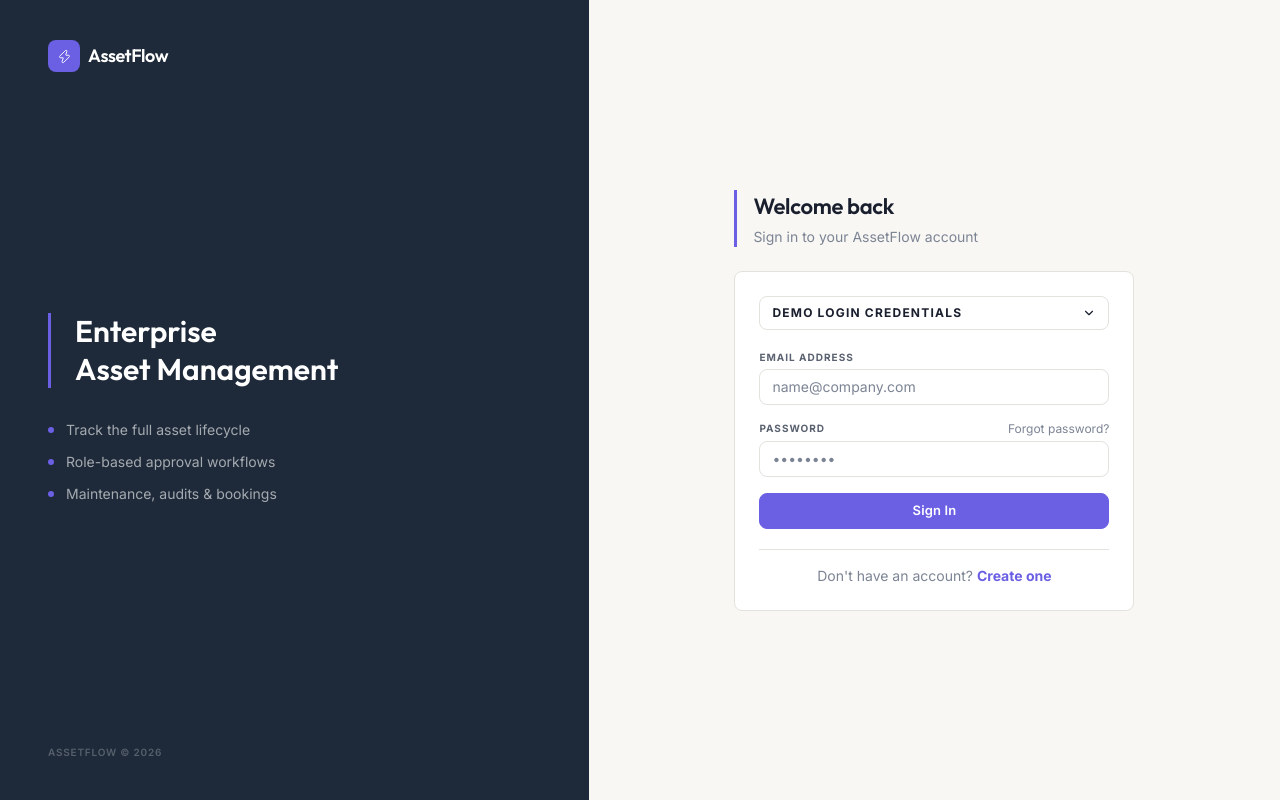
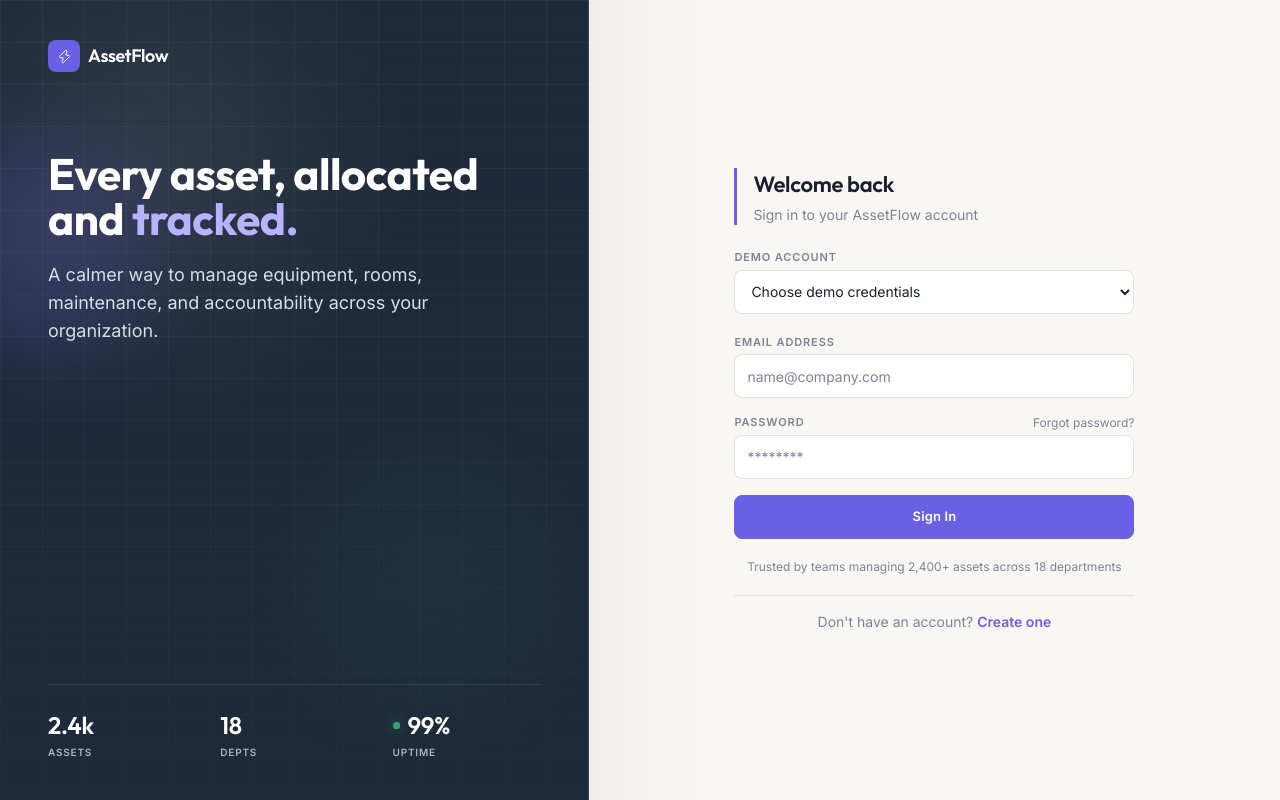
Before and after one commit to Pratik-Devang/Odoo-AxiomCrew, a Next.js app in the folder assetflow/: page /login in a window 1280 px wide. Built offline with nearby package versions, Linux system fonts and the light colour scheme.

Commit message:
Login page changes

```diff
--- a/assetflow/app/globals.css
+++ b/assetflow/app/globals.css
@@ -142,6 +142,112 @@
     border-radius: 9999px;
     background: var(--color-go);
   }
+
+  .af-flow-node {
+    min-width: 164px;
+    border: 1px solid rgba(255, 255, 255, 0.20);
+    border-radius: var(--radius-md, 8px);
+    background: rgba(255, 255, 255, 0.06);
+    padding: 12px;
+    backdrop-filter: blur(8px);
+  }
+
+  .af-flow-path {
+    fill: none;
+    stroke: rgba(255, 255, 255, 0.28);
+    stroke-width: 1.5;
+    stroke-linecap: round;
+    stroke-dasharray: 7 8;
+  }
+
+  .af-flow-dot {
+    fill: var(--color-accent);
+    filter: drop-shadow(0 0 8px rgba(107, 95, 228, 0.55));
+  }
+
+  .af-auth-toast {
+    display: flex;
+    align-items: flex-start;
+    gap: 10px;
+    border: 1px solid var(--color-danger);
+    border-radius: var(--radius-md, 8px);
+    background: var(--color-danger-light);
+    color: var(--color-danger);
+    padding: 12px;
+    font-size: 13px;
+    line-height: 1.35;
+  }
+
+  .af-auth-orb {
+    position: absolute;
+    width: 220px;
+    height: 220px;
+    border-radius: 9999px;
+    filter: blur(44px);
+    opacity: 0.24;
+    pointer-events: none;
+  }
+
+  .af-auth-orb-violet {
+    left: -72px;
+    top: 18%;
+    background: var(--color-accent);
+  }
+
+  .af-auth-orb-sage {
+    bottom: 12%;
+    right: 8%;
+    background: var(--color-go);
+    opacity: 0.16;
+  }
+
+  .af-auth-asset-card {
+    border: 1px solid rgba(255, 255, 255, 0.14);
+    border-radius: var(--radius-md, 8px);
+    background: rgba(255, 255, 255, 0.07);
+    padding: 12px;
+    backdrop-filter: blur(10px);
+    box-shadow: 0 18px 46px rgba(0, 0, 0, 0.12);
+  }
+
+  .af-auth-status-dot {
+    width: 7px;
+    height: 7px;
+    border-radius: 9999px;
+  }
+
+  .af-auth-status-dot-go {
+    background: var(--color-go);
+    box-shadow: 0 0 12px rgba(58, 158, 111, 0.72);
+  }
+
+  .af-auth-status-dot-warn {
+    background: var(--color-warn);
+    box-shadow: 0 0 12px rgba(212, 134, 10, 0.72);
+  }
+
+  .af-auth-status-dot-signal {
+    background: var(--color-accent);
+    box-shadow: 0 0 12px rgba(107, 95, 228, 0.72);
+  }
+
+  .af-auth-live-dot {
+    position: relative;
+    display: inline-flex;
+    width: 7px;
+    height: 7px;
+    border-radius: 9999px;
+    background: var(--color-go);
+    box-shadow: 0 0 12px rgba(58, 158, 111, 0.65);
+  }
+
+  .af-auth-live-dot::before {
+    content: "";
+    position: absolute;
+    inset: 0;
+    border-radius: inherit;
+    background: var(--color-go);
+  }
 }
 
 @media (prefers-reduced-motion: no-preference) {
@@ -169,6 +275,168 @@
 
   .af-live-pulse::before {
     animation: af-ping 1.6s cubic-bezier(0, 0, 0.2, 1) infinite;
+  }
+
+  @keyframes af-node-pulse {
+    0%,
+    100% {
+      border-color: rgba(255, 255, 255, 0.20);
+      background: rgba(255, 255, 255, 0.06);
+    }
+    50% {
+      border-color: rgba(238, 236, 251, 0.42);
+      background: rgba(255, 255, 255, 0.09);
+    }
+  }
+
+  @keyframes af-flow-1 {
+    0%,
+    8% {
+      offset-distance: 0%;
+      opacity: 0;
+    }
+    16%,
+    35% {
+      opacity: 1;
+    }
+    43%,
+    100% {
+      offset-distance: 100%;
+      opacity: 0;
+    }
+  }
+
+  @keyframes af-flow-2 {
+    0%,
+    20% {
+      offset-distance: 0%;
+      opacity: 0;
+    }
+    28%,
+    47% {
+      opacity: 1;
+    }
+    55%,
+    100% {
+      offset-distance: 100%;
+      opacity: 0;
+    }
+  }
+
+  @keyframes af-flow-3 {
+    0%,
+    38% {
+      offset-distance: 0%;
+      opacity: 0;
+    }
+    46%,
+    65% {
+      opacity: 1;
+    }
+    73%,
+    100% {
+      offset-distance: 100%;
+      opacity: 0;
+    }
+  }
+
+  @keyframes af-flow-4 {
+    0%,
+    56% {
+      offset-distance: 0%;
+      opacity: 0;
+    }
+    64%,
+    84% {
+      opacity: 1;
+    }
+    92%,
+    100% {
+      offset-distance: 100%;
+      opacity: 0;
+    }
+  }
+
+  .af-flow-node {
+    animation: af-node-pulse 6s ease-in-out infinite;
+  }
+
+  .af-flow-dot-1 {
+    offset-path: path("M112 84 C178 84 188 88 248 110");
+    animation: af-flow-1 6s ease-in-out infinite;
+  }
+
+  .af-flow-dot-2 {
+    offset-path: path("M112 124 C112 172 116 190 152 214");
+    animation: af-flow-2 6s ease-in-out infinite;
+  }
+
+  .af-flow-dot-3 {
+    offset-path: path("M302 190 C262 190 244 206 212 230");
+    animation: af-flow-3 6s ease-in-out infinite;
+  }
+
+  .af-flow-dot-4 {
+    offset-path: path("M160 258 C214 300 258 302 326 278");
+    animation: af-flow-4 6s ease-in-out infinite;
+  }
+
+  @keyframes af-toast-in {
+    from {
+      opacity: 0;
+      transform: translateY(12px);
+    }
+    to {
+      opacity: 1;
+      transform: translateY(0);
+    }
+  }
+
+  .af-auth-toast {
+    animation: af-toast-in 200ms ease-out both;
+  }
+
+  .af-btn-primary:active {
+    transform: scale(0.98);
+  }
+
+  @keyframes af-auth-drift {
+    0%,
+    100% {
+      transform: translate3d(0, 0, 0);
+    }
+    50% {
+      transform: translate3d(18px, -14px, 0);
+    }
+  }
+
+  @keyframes af-auth-card-in {
+    from {
+      opacity: 0;
+      transform: translateY(14px);
+    }
+    to {
+      opacity: 1;
+      transform: translateY(0);
+    }
+  }
+
+  .af-auth-orb {
+    animation: af-auth-drift 9s ease-in-out infinite;
+  }
+
+  .af-auth-orb-sage {
+    animation-duration: 11s;
+    animation-direction: reverse;
+  }
+
+  .af-auth-asset-card {
+    opacity: 0;
+    animation: af-auth-card-in 520ms ease-out forwards;
+  }
+
+  .af-auth-live-dot::before {
+    animation: af-ping 1.8s cubic-bezier(0, 0, 0.2, 1) infinite;
   }
 }
 
--- a/assetflow/components/auth-card.tsx
+++ b/assetflow/components/auth-card.tsx
@@ -1,45 +1,69 @@
 import type { ReactNode } from "react";
-import { Zap } from "lucide-react";
+import { CalendarDays, Laptop, Monitor, Wrench, Zap } from "lucide-react";
 
 export function AuthCard({ title, subtitle, children }: { title: string; subtitle?: string; children: ReactNode }) {
   return (
     <div className="flex min-h-[100dvh]">
-      <div className="hidden flex-col justify-between bg-depth px-12 py-10 lg:flex lg:w-[46%]">
-        <div className="flex items-center gap-2">
+      <div className="relative hidden overflow-hidden bg-depth px-12 py-10 lg:flex lg:w-[46%] lg:flex-col">
+        <div className="af-auth-orb af-auth-orb-violet" />
+        <div className="af-auth-orb af-auth-orb-sage" />
+        <div className="absolute inset-0 bg-[linear-gradient(rgba(255,255,255,0.045)_1px,transparent_1px),linear-gradient(90deg,rgba(255,255,255,0.045)_1px,transparent_1px)] bg-[length:42px_42px]" />
+        <div className="absolute inset-0 bg-[radial-gradient(circle_at_25%_20%,rgba(255,255,255,0.08),transparent_34%),linear-gradient(180deg,transparent_0%,rgba(30,42,58,0.74)_100%)]" />
+        <div className="absolute inset-y-0 right-0 w-px bg-white/10" />
+
+        <div className="relative z-10 flex items-center gap-2">
           <div className="flex h-8 w-8 items-center justify-center rounded-md bg-signal">
             <Zap size={15} strokeWidth={1.5} className="text-white" />
           </div>
           <span className="font-display text-lg font-semibold tracking-tight text-white">AssetFlow</span>
         </div>
 
-        <div className="flex flex-1 flex-col items-start justify-center gap-8 py-16">
-          <div className="border-l-4 border-signal pl-6">
-            <p className="font-display text-3xl font-semibold leading-tight text-white">
-              Enterprise
-              <br />
-              Asset Management
+        <div className="relative z-10 flex flex-1 flex-col justify-center py-12">
+          <div className="max-w-md">
+            <h2 className="font-display text-[44px] font-bold leading-[1.02] tracking-[-0.5px] text-white">
+              Every asset, allocated and <span className="text-[#B8B2FF]">tracked.</span>
+            </h2>
+            <p className="mt-5 max-w-sm text-lg leading-7 text-[#D7DEE8]">
+              A calmer way to manage equipment, rooms, maintenance, and accountability across your organization.
             </p>
           </div>
-          <div className="space-y-3">
-            {[
-              "Track the full asset lifecycle",
-              "Role-based approval workflows",
-              "Maintenance, audits & bookings",
-            ].map((item) => (
-              <div key={item} className="flex items-center gap-3">
-                <div className="h-1.5 w-1.5 shrink-0 rounded-full bg-signal" />
-                <p className="text-sm text-white/60">{item}</p>
-              </div>
-            ))}
+
+          <div className="mt-10 grid max-w-md gap-3">
+            <AuthAssetCard
+              delay="100ms"
+              icon={<Laptop size={15} strokeWidth={1.7} />}
+              title="MacBook Pro 14"
+              tag="AF-0001"
+              status="Allocated"
+              tone="go"
+            />
+            <AuthAssetCard
+              delay="250ms"
+              icon={<Wrench size={15} strokeWidth={1.7} />}
+              title="Projector Cart"
+              tag="AF-0004"
+              status="Maintenance"
+              tone="warn"
+            />
+            <AuthAssetCard
+              delay="400ms"
+              icon={<CalendarDays size={15} strokeWidth={1.7} />}
+              title="Conference Room B2"
+              tag="AF-0005"
+              status="Booked"
+              tone="signal"
+            />
           </div>
         </div>
 
-        <p className="text-[10px] font-semibold uppercase tracking-[0.08em] text-white/25">
-          AssetFlow &copy; 2026
-        </p>
+        <div className="relative z-10 grid grid-cols-3 gap-6 border-t border-white/10 pt-6">
+          <AuthStat value="2.4k" label="assets" />
+          <AuthStat value="18" label="depts" />
+          <AuthStat value="99%" label="uptime" />
+        </div>
       </div>
 
-      <div className="flex flex-1 items-center justify-center bg-canvas px-6 py-12">
+      <div className="flex flex-1 items-center justify-center bg-[linear-gradient(90deg,#F0EEE9_0%,#F8F7F4_18%,#F8F7F4_100%)] px-6 py-12">
         <div className="w-full max-w-[400px]">
           <div className="mb-8 flex items-center gap-2 lg:hidden">
             <div className="flex h-7 w-7 items-center justify-center rounded-md bg-signal">
@@ -53,9 +77,55 @@
             {subtitle && <p className="mt-1 text-sm text-ink3">{subtitle}</p>}
           </div>
 
-          <div className="rounded-md border border-border bg-surface p-6">{children}</div>
+          {children}
         </div>
       </div>
     </div>
   );
 }
+
+function AuthStat({ value, label }: { value: string; label: string }) {
+  return (
+    <div>
+      <div className="flex items-center gap-2 font-display text-2xl font-semibold tracking-[-0.3px] text-white">
+        {label === "uptime" && <span className="af-auth-live-dot" />}
+        {value}
+      </div>
+      <div className="mt-1 text-[10px] font-semibold uppercase tracking-[0.08em] text-[#AAB5C4]">{label}</div>
+    </div>
+  );
+}
+
+function AuthAssetCard({
+  delay,
+  icon,
+  title,
+  tag,
+  status,
+  tone,
+}: {
+  delay: string;
+  icon: ReactNode;
+  title: string;
+  tag: string;
+  status: string;
+  tone: "go" | "warn" | "signal";
+}) {
+  return (
+    <div className="af-auth-asset-card" style={{ animationDelay: delay }}>
+      <div className="flex items-center gap-3">
+        <div className="flex h-9 w-9 items-center justify-center rounded-md border border-white/12 bg-white/[0.07] text-white/75">
+          {icon}
+        </div>
+        <div className="min-w-0 flex-1">
+          <div className="truncate text-sm font-semibold text-white">{title}</div>
+          <div className="mt-1 font-mono text-[10px] font-semibold text-[#B8B2FF]">{tag}</div>
+        </div>
+        <div className="flex items-center gap-2 text-[10px] font-semibold uppercase tracking-[0.08em] text-white/50">
+          <span className={`af-auth-status-dot af-auth-status-dot-${tone}`} />
+          {status}
+        </div>
+      </div>
+    </div>
+  );
+}
--- a/assetflow/components/login-form.tsx
+++ b/assetflow/components/login-form.tsx
@@ -3,141 +3,32 @@
 import Link from "next/link";
 import { useRouter } from "next/navigation";
 import { useState, type FormEvent } from "react";
-import { AlertCircle, CheckCircle2, ChevronDown } from "lucide-react";
+import { CheckCircle2 } from "lucide-react";
 
 const demoCredentials = [
-  {
-    role: "Admin",
-    name: "Avery Admin",
-    email: "admin@assetflow.local",
-    password: "Password123!",
-  },
-  {
-    role: "Department Head",
-    name: "Priya Shah",
-    email: "priya.shah@assetflow.local",
-    password: "Password123!",
-  },
-  {
-    role: "Department Head",
-    name: "Marcus Reed",
-    email: "marcus.reed@assetflow.local",
-    password: "Password123!",
-  },
-  {
-    role: "Asset Manager",
-    name: "Elena Torres",
-    email: "elena.torres@assetflow.local",
-    password: "Password123!",
-  },
-  {
-    role: "Asset Manager",
-    name: "Noah Williams",
-    email: "noah.williams@assetflow.local",
-    password: "Password123!",
-  },
-  {
-    role: "Employee",
-    name: "Mia Chen",
-    email: "mia.chen@assetflow.local",
-    password: "Password123!",
-  },
-  {
-    role: "Employee",
-    name: "Liam Patel",
-    email: "liam.patel@assetflow.local",
-    password: "Password123!",
-  },
-  {
-    role: "Employee",
-    name: "Sofia Martinez",
-    email: "sofia.martinez@assetflow.local",
-    password: "Password123!",
-  },
-  {
-    role: "Employee",
-    name: "Ethan Brown",
-    email: "ethan.brown@assetflow.local",
-    password: "Password123!",
-  },
-  {
-    role: "Employee",
-    name: "Isabella Davis",
-    email: "isabella.davis@assetflow.local",
-    password: "Password123!",
-  },
-  {
-    role: "Department Head",
-    name: "Nora Evans",
-    email: "nora.evans@assetflow.local",
-    password: "Password123!",
-  },
-  {
-    role: "Department Head",
-    name: "Owen Brooks",
-    email: "owen.brooks@assetflow.local",
-    password: "Password123!",
-  },
-  {
-    role: "Department Head",
-    name: "Grace Kim",
-    email: "grace.kim@assetflow.local",
-    password: "Password123!",
-  },
-  {
-    role: "Asset Manager",
-    name: "Victor Stone",
-    email: "victor.stone@assetflow.local",
-    password: "Password123!",
-  },
-  {
-    role: "Employee",
-    name: "Hannah Lee",
-    email: "hannah.lee@assetflow.local",
-    password: "Password123!",
-  },
-  {
-    role: "Employee",
-    name: "Arjun Mehta",
-    email: "arjun.mehta@assetflow.local",
-    password: "Password123!",
-  },
-  {
-    role: "Employee",
-    name: "Chloe Park",
-    email: "chloe.park@assetflow.local",
-    password: "Password123!",
-  },
-  {
-    role: "Employee",
-    name: "Diego Ramirez",
-    email: "diego.ramirez@assetflow.local",
-    password: "Password123!",
-  },
-  {
-    role: "Employee",
-    name: "Farah Khan",
-    email: "farah.khan@assetflow.local",
-    password: "Password123!",
-  },
-  {
-    role: "Employee",
-    name: "Ben Carter",
-    email: "ben.carter@assetflow.local",
-    password: "Password123!",
-  },
-  {
-    role: "Employee",
-    name: "Leah Thompson",
-    email: "leah.thompson@assetflow.local",
-    password: "Password123!",
-  },
-  {
-    role: "Employee",
-    name: "Ravi Nair",
-    email: "ravi.nair@assetflow.local",
-    password: "Password123!",
-  },];
+  { role: "Admin", name: "Avery Admin", email: "admin@assetflow.local", password: "Password123!" },
+  { role: "Department Head", name: "Priya Shah", email: "priya.shah@assetflow.local", password: "Password123!" },
+  { role: "Department Head", name: "Marcus Reed", email: "marcus.reed@assetflow.local", password: "Password123!" },
+  { role: "Asset Manager", name: "Elena Torres", email: "elena.torres@assetflow.local", password: "Password123!" },
+  { role: "Asset Manager", name: "Noah Williams", email: "noah.williams@assetflow.local", password: "Password123!" },
+  { role: "Employee", name: "Mia Chen", email: "mia.chen@assetflow.local", password: "Password123!" },
+  { role: "Employee", name: "Liam Patel", email: "liam.patel@assetflow.local", password: "Password123!" },
+  { role: "Employee", name: "Sofia Martinez", email: "sofia.martinez@assetflow.local", password: "Password123!" },
+  { role: "Employee", name: "Ethan Brown", email: "ethan.brown@assetflow.local", password: "Password123!" },
+  { role: "Employee", name: "Isabella Davis", email: "isabella.davis@assetflow.local", password: "Password123!" },
+  { role: "Department Head", name: "Nora Evans", email: "nora.evans@assetflow.local", password: "Password123!" },
+  { role: "Department Head", name: "Owen Brooks", email: "owen.brooks@assetflow.local", password: "Password123!" },
+  { role: "Department Head", name: "Grace Kim", email: "grace.kim@assetflow.local", password: "Password123!" },
+  { role: "Asset Manager", name: "Victor Stone", email: "victor.stone@assetflow.local", password: "Password123!" },
+  { role: "Employee", name: "Hannah Lee", email: "hannah.lee@assetflow.local", password: "Password123!" },
+  { role: "Employee", name: "Arjun Mehta", email: "arjun.mehta@assetflow.local", password: "Password123!" },
+  { role: "Employee", name: "Chloe Park", email: "chloe.park@assetflow.local", password: "Password123!" },
+  { role: "Employee", name: "Diego Ramirez", email: "diego.ramirez@assetflow.local", password: "Password123!" },
+  { role: "Employee", name: "Farah Khan", email: "farah.khan@assetflow.local", password: "Password123!" },
+  { role: "Employee", name: "Ben Carter", email: "ben.carter@assetflow.local", password: "Password123!" },
+  { role: "Employee", name: "Leah Thompson", email: "leah.thompson@assetflow.local", password: "Password123!" },
+  { role: "Employee", name: "Ravi Nair", email: "ravi.nair@assetflow.local", password: "Password123!" },
+];
 
 export function LoginForm({ redirectTo = "/dashboard", accountCreated = false }) {
   const router = useRouter();
@@ -145,13 +36,11 @@
   const [password, setPassword] = useState("");
   const [error, setError] = useState("");
   const [isSubmitting, setIsSubmitting] = useState(false);
-  const [credentialsOpen, setCredentialsOpen] = useState(false);
 
   function fillCredentials(account: (typeof demoCredentials)[number]) {
     setEmail(account.email);
     setPassword(account.password);
     setError("");
-    setCredentialsOpen(false);
   }
 
   async function handleSubmit(event: FormEvent<HTMLFormElement>) {
@@ -163,10 +52,7 @@
       const response = await fetch("/api/auth/login", {
         method: "POST",
         headers: { "Content-Type": "application/json" },
-        body: JSON.stringify({
-          email,
-          password,
-        }),
+        body: JSON.stringify({ email, password }),
       });
       const data = (await response.json()) as { error?: string };
 
@@ -175,8 +61,7 @@
         return;
       }
 
-      const safeDestination =
-        redirectTo.startsWith("/") && !redirectTo.startsWith("//") ? redirectTo : "/dashboard";
+      const safeDestination = redirectTo.startsWith("/") && !redirectTo.startsWith("//") ? redirectTo : "/dashboard";
       router.push(safeDestination);
       router.refresh();
     } catch {
@@ -189,45 +74,37 @@
   return (
     <div className="space-y-5">
       {accountCreated && (
-        <div className="flex items-center gap-2 border-2 border-go bg-go_bg px-3 py-2 text-sm font-medium text-go">
-          <CheckCircle2 size={14} />
+        <div className="flex items-center gap-2 rounded-md border border-go bg-go_bg px-3 py-2 text-sm font-medium text-go">
+          <CheckCircle2 size={14} strokeWidth={1.5} />
           Account created. You can sign in now.
         </div>
       )}
 
-      <div className="relative">
-        <button
-          type="button"
-          onClick={() => setCredentialsOpen((open) => !open)}
-          className="flex w-full items-center justify-between border-2 border-ink bg-canvas px-3 py-2 text-left text-xs font-bold uppercase tracking-widest text-ink transition hover:bg-sunken"
+      <div>
+        <label htmlFor="demo-account" className="mb-1 block text-[11px] font-semibold uppercase tracking-[0.08em] text-ink3">
+          Demo account
+        </label>
+        <select
+          id="demo-account"
+          className="af-input h-11 bg-card"
+          defaultValue=""
+          onChange={(event) => {
+            const account = demoCredentials.find((item) => item.email === event.target.value);
+            if (account) fillCredentials(account);
+          }}
         >
-          Demo login credentials
-          <ChevronDown size={14} className={credentialsOpen ? "rotate-180 transition" : "transition"} />
-        </button>
-
-        {credentialsOpen && (
-          <div className="absolute left-0 right-0 z-20 mt-1 max-h-80 overflow-y-auto border-2 border-ink bg-surface shadow-md">
-            {demoCredentials.map((account) => (
-              <button
-                key={account.email}
-                type="button"
-                onClick={() => fillCredentials(account)}
-                className="flex w-full items-center justify-between gap-3 border-b border-ink/10 px-3 py-2 text-left transition last:border-b-0 hover:bg-canvas"
-              >
-                <span>
-                  <span className="block text-xs font-bold text-ink">{account.role}</span>
-                  <span className="block text-[11px] text-ink3">{account.name}</span>
-                </span>
-                <span className="font-mono text-[10px] text-signal">{account.email}</span>
-              </button>
-            ))}
-          </div>
-        )}
+          <option value="">Choose demo credentials</option>
+          {demoCredentials.map((account) => (
+            <option key={account.email} value={account.email}>
+              {account.role} - {account.name}
+            </option>
+          ))}
+        </select>
       </div>
 
       <form onSubmit={handleSubmit} className="space-y-4">
         <div>
-          <label htmlFor="email" className="mb-1 block text-[10px] font-bold uppercase tracking-widest text-ink2">
+          <label htmlFor="email" className="mb-1 block text-[11px] font-semibold uppercase tracking-[0.08em] text-ink3">
             Email address
           </label>
           <input
@@ -239,13 +116,13 @@
             placeholder="name@company.com"
             value={email}
             onChange={(event) => setEmail(event.target.value)}
-            className="af-input"
+            className="af-input h-11 bg-card"
           />
         </div>
 
         <div>
           <div className="mb-1 flex items-center justify-between">
-            <label htmlFor="password" className="text-[10px] font-bold uppercase tracking-widest text-ink2">
+            <label htmlFor="password" className="text-[11px] font-semibold uppercase tracking-[0.08em] text-ink3">
               Password
             </label>
             <Link href="/forgot-password" className="text-xs text-ink3 transition hover:text-signal">
@@ -258,32 +135,36 @@
             type="password"
             autoComplete="current-password"
             required
-            placeholder="••••••••"
+            placeholder="********"
             value={password}
             onChange={(event) => setPassword(event.target.value)}
-            className="af-input"
+            className="af-input h-11 bg-card"
           />
         </div>
 
         {error && (
-          <div role="alert" className="flex items-center gap-2 border-2 border-danger bg-danger_bg px-3 py-2 text-sm text-danger">
-            <AlertCircle size={14} />
-            {error}
+          <div role="alert" className="af-auth-toast">
+            <span className="mt-1 h-1.5 w-1.5 shrink-0 rounded-full bg-danger" />
+            <div className="min-w-0 flex-1">
+              <p className="font-semibold">Invalid email or password</p>
+              <p className="mt-0.5">Check your credentials and try again.</p>
+            </div>
+            <button type="button" onClick={() => setError("")} className="text-xs font-semibold text-danger hover:text-[#A93226]">
+              Dismiss
+            </button>
           </div>
         )}
 
-        <button
-          type="submit"
-          disabled={isSubmitting}
-          className="af-btn-primary w-full"
-        >
-          {isSubmitting ? "Signing in…" : "Sign In"}
+        <button type="submit" disabled={isSubmitting} className="af-btn-primary h-11 w-full rounded-md">
+          {isSubmitting ? "Signing in..." : "Sign In"}
         </button>
       </form>
 
-      <div className="border-t-2 border-ink/10 pt-4 text-center text-sm text-ink3">
+      <p className="text-center text-xs text-ink3">Trusted by teams managing 2,400+ assets across 18 departments</p>
+
+      <div className="border-t border-border pt-4 text-center text-sm text-ink3">
         Don&apos;t have an account?{" "}
-        <Link href="/signup" className="font-bold text-signal transition hover:text-signal2">
+        <Link href="/signup" className="font-semibold text-signal transition hover:text-signal2">
           Create one
         </Link>
       </div>
```
